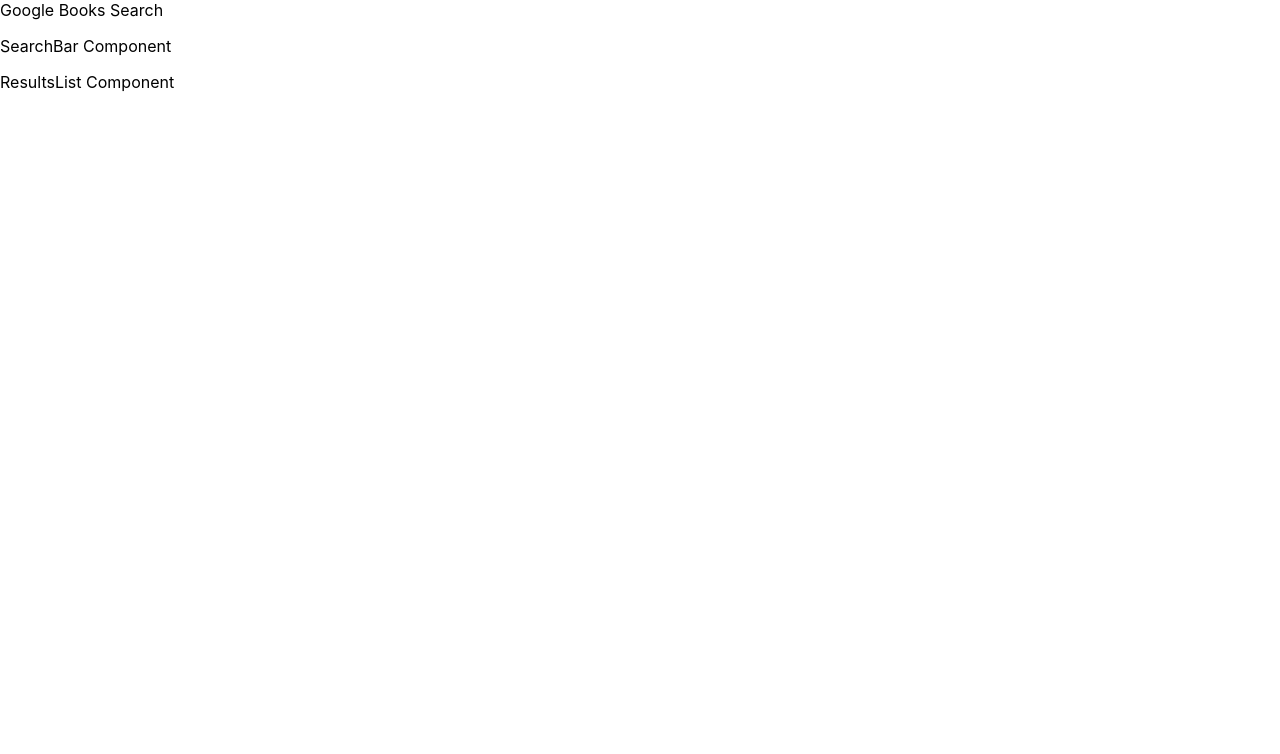
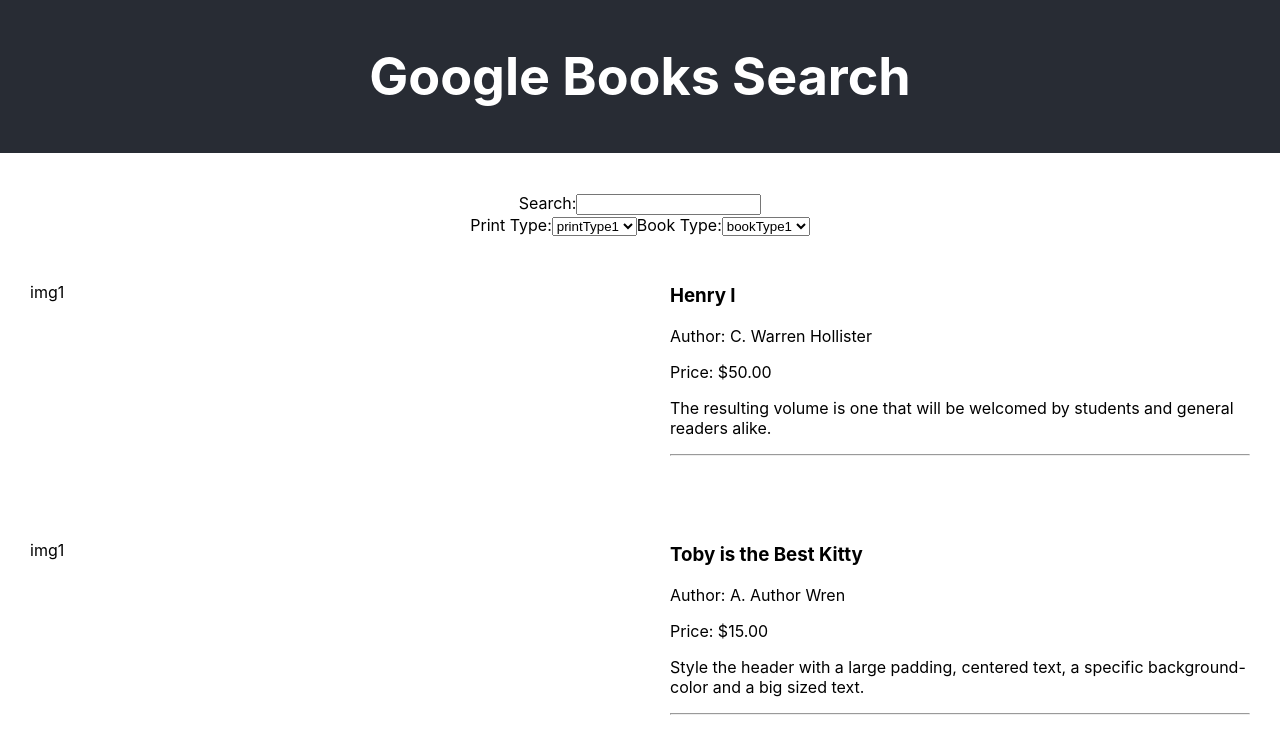
Before and after one commit to raeas/google-books-api, a React (Create React App) app: page / in a window 1280 px wide. Shown: the top 754 px of the page. Built offline with nearby package versions, Linux system fonts and the light colour scheme; the HTML template or start-up script is replaced by a standard one.

Commit message:
built out static version of app

```diff
--- a/src/App.css
+++ b/src/App.css
@@ -1,10 +1,6 @@
 .App {
   text-align: center;
-}
-
-.App-logo {
-  height: 40vmin;
-  pointer-events: none;
+  margin: 0
 }
 
 @media (prefers-reduced-motion: no-preference) {
@@ -15,13 +11,17 @@
 
 .App-header {
   background-color: #282c34;
-  min-height: 100vh;
   display: flex;
   flex-direction: column;
   align-items: center;
   justify-content: center;
   font-size: calc(10px + 2vmin);
   color: white;
+  margin-bottom: 40px;
+}
+
+.App-header h1 {
+  padding: 10px;
 }
 
 .App-link {
--- a/src/App.js
+++ b/src/App.js
@@ -1,19 +1,36 @@
 import React, { Component } from 'react'
 
+import "./App.css"
 import SearchBar from './searchBar/searchBar'
 import ResultsList from './resultsList/resultsList'
 
+const results = [
+  {
+    img: "img1",
+    title: "Henry I",
+    author: "C. Warren Hollister",
+    price: "$50.00",
+    description: "The resulting volume is one that will be welcomed by students and general readers alike."
+  },
+  {
+    img: "img1",
+    title: "Toby is the Best Kitty",
+    author: "A. Author Wren",
+    price: "$15.00",
+    description: "Style the header with a large padding, centered text, a specific background-color and a big sized text."
+  }
+]
 
 class App extends Component {
   render() {
     return (
       <div>
         <header className="App-header">
-          Google Books Search
+          <h1>Google Books Search</h1>
         </header>
         <main className="App-main">
           <SearchBar />
-          <ResultsList />
+          <ResultsList results={results} />
         </main>
       </div>
     );
--- a/src/result/result.css
+++ b/src/result/result.css
@@ -0,0 +1,10 @@
+.result-row {
+  display: flex;
+  flex-direction: row
+}
+
+.result-img, .result-info{
+  flex: 1;
+  margin: 5px;
+  padding: 25px
+}
--- a/src/result/result.js
+++ b/src/result/result.js
@@ -5,7 +5,21 @@
 class Result extends Component {
   render() {
     return (
-      <p>Result Component</p>
+      <div className="result">
+        <div className="result-row">
+          <div className="result-img">
+            <p>{this.props.img}</p>
+          </div>
+          <div className="result-info">
+            <h3>{this.props.title}</h3>
+            <p>Author: {this.props.author}</p>
+            <p>Price: {this.props.price}</p>
+            <p>{this.props.description}</p>
+            <hr/>
+          </div>
+        </div>
+      </div>
+
     );
   }
 }
--- a/src/resultsList/resultsList.js
+++ b/src/resultsList/resultsList.js
@@ -1,11 +1,17 @@
 import React, { Component } from 'react';
 import './resultsList.css';
+import Result from '../result/result'
 
 
 class ResultsList extends Component {
   render() {
+    console.log(this.props)
+    const results = this.props.results.map((result, i) => <Result { ...result } key={i}/>);
+    console.log(results)
     return (
-      <p>ResultsList Component</p>
+      <div className="results-list">
+        {results}
+      </div>
     );
   }
 }
--- a/src/searchBar/searchBar.js
+++ b/src/searchBar/searchBar.js
@@ -1,11 +1,17 @@
 import React, { Component } from 'react';
+import SearchBox from '../searchBox/searchBox';
+import SearchFilter from '../searchFilter/searchFilter'
 import './searchBar.css';
 
 
 class SearchBar extends Component {
+
   render() {
     return (
-      <p>SearchBar Component</p>
+      <div>
+        <SearchBox />
+        <SearchFilter />
+      </div>
     );
   }
 }
--- a/src/searchBox/searchBox.css
+++ b/src/searchBox/searchBox.css
@@ -0,0 +1,4 @@
+.search-box {
+  display: flex;
+  justify-content: center;
+}
--- a/src/searchBox/searchBox.js
+++ b/src/searchBox/searchBox.js
@@ -5,7 +5,14 @@
 class SearchBox extends Component {
   render() {
     return (
-      <p>SearchBox Component</p>
+      <div className="search-box">
+        <form>
+          <label>
+            Search:
+          </label>
+          <input type="text"/>
+        </form>
+      </div>
     );
   }
 }
--- a/src/searchFilter/searchFilter.css
+++ b/src/searchFilter/searchFilter.css
@@ -0,0 +1,4 @@
+.search-filter {
+  display: flex;
+  justify-content: center;
+}
--- a/src/searchFilter/searchFilter.js
+++ b/src/searchFilter/searchFilter.js
@@ -3,9 +3,56 @@
 
 
 class SearchFilter extends Component {
+
+  constructor() {
+    super()
+    this.state = {
+      printType: "",
+      bookType: ""
+    }
+    this.handleChange = this.handleChange.bind(this)
+  }
+
+  handleChange(event) {
+    const {name, value} = event.target
+    this.setState({
+      [name]: value
+    })
+  }
   render() {
+    console.log(this.state)
     return (
-      <p>SearchFilter Component</p>
+      <div className="search-filter">
+        <form>
+          <label>
+            Print Type:
+            <select
+              value={this.state.printType}
+              name="printType"
+              onChange={this.handleChange}
+            >
+              <option value="printType1">printType1</option>
+              <option value="printType2">printType2</option>
+              <option value="printType3">printType3</option>
+              <option value="printType4">printType4</option>
+            </select>
+          </label>
+          <label>
+            Book Type:
+            <select
+              value={this.state.bookType}
+              name="bookType"
+              onChange={this.handleChange}
+            >
+              <option value="bookType1">bookType1</option>
+              <option value="bookType2">bookType2</option>
+              <option value="bookType3">bookType3</option>
+              <option value="bookType4">bookType4</option>
+            </select>
+
+          </label>
+        </form>
+      </div>
     );
   }
 }
```
